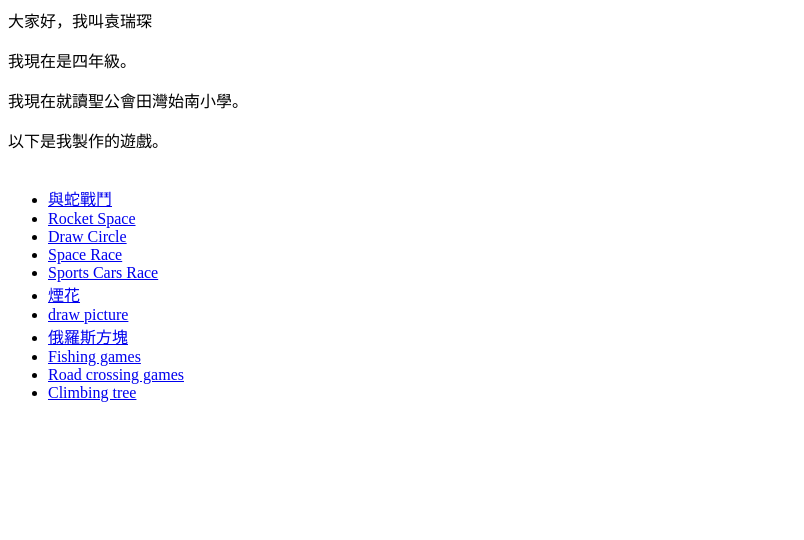
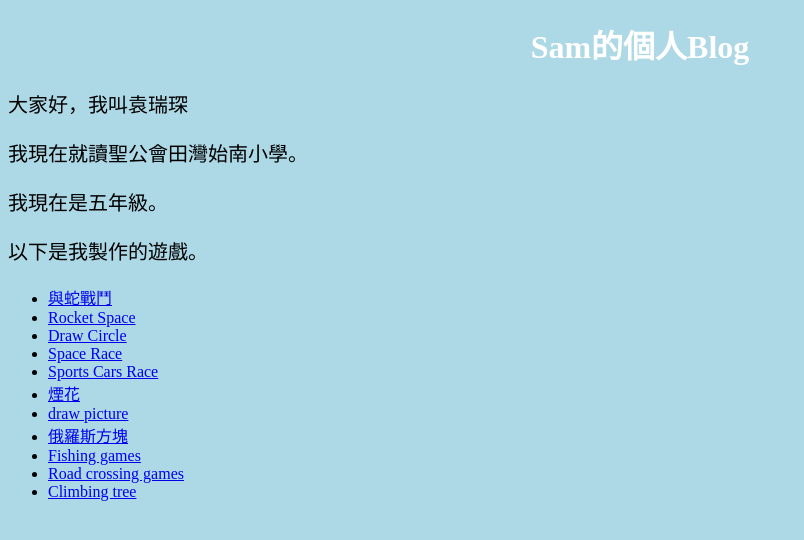
Before and after one commit to Sam-1179/Sam-1179.github.io, a plain HTML site: page index.html in a window 1280 px wide. Shown: the whole page, without its empty margins (0-804 px from the left). Drawn offline with Linux system fonts and the light colour scheme.

Commit message:
http://Sam-1179.github.io
Change the background color of the website

```diff
--- a/index.html
+++ b/index.html
@@ -1,12 +1,32 @@
+<!DOCTYPE html>
 <html>
+<head>
+<style>
+body {
+  background-color: lightblue;
+}
+
+h1 {
+  color: white;
+  text-align: center;
+}
+
+p {
+  font-family: verdana;
+  font-size: 20px;
+}
+</style>
+</head>
 <body>
+
+<h1>Sam的個人Blog</h1>
 <p>大家好，我叫袁瑞琛</p>
-<p>我現在是四年級。</p>
 <p>我現在就讀聖公會田灣始南小學。</p>
+<p>我現在是五年級。</p>
 <p>以下是我製作的遊戲。</p>
 
 <ul>
-  <li><a href="https://arcade.makecode.com/95818-01604-44652-35936">與蛇戰鬥</a>  </li>
+ <li><a href="https://arcade.makecode.com/95818-01604-44652-35936">與蛇戰鬥</a>  </li>
  <li><a href=“https://makecode.com/_Fx7hm6Y7Ehi2”>Rocket Space</a></li>
  <li><a href=“https://makecode.com/_2EeMA43rTise”>Draw Circle</a></li>
  <li><a href=“https://makecode.com/_2JK2jaW418zh”>Space Race</a></li>
```
Lines whose indentation alone changed are shown as unchanged.
